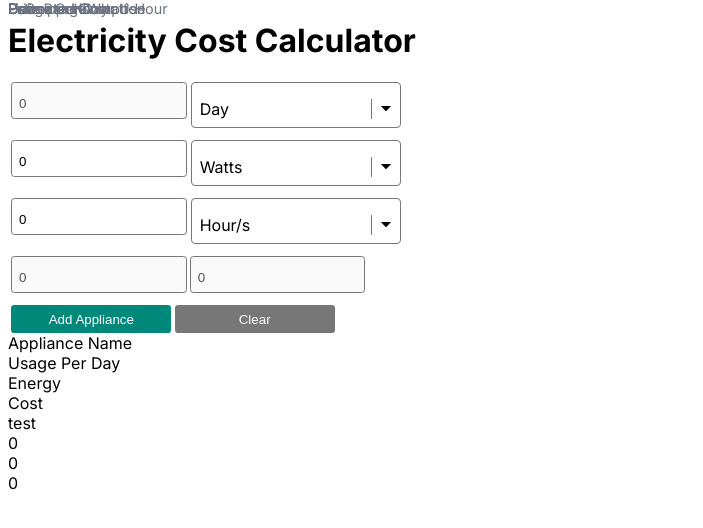
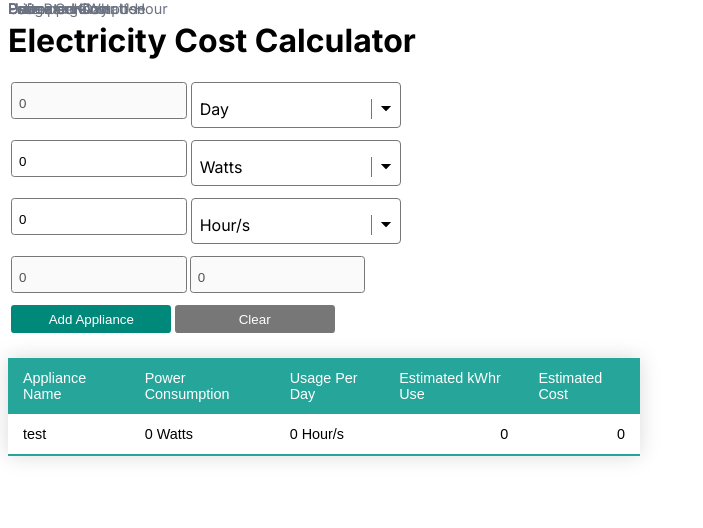
Before and after one commit to websterbontilao/electricity-cost-calculator, a Next.js app: page / in a window 1280 px wide. Both pictures are taken after a click on the button "Add Appliance". Shown: the top 528 px of the page, without its empty margins (0-703 px from the left). Built offline with nearby package versions, Linux system fonts and the light colour scheme.

Commit message:
Updated table component props and styles

```diff
--- a/src/app/components/Table.tsx
+++ b/src/app/components/Table.tsx
@@ -1,9 +1,12 @@
-import React, { useState } from 'react'
+import React from 'react';
+import styles from './styles/tables.module.css';
 
 type Row = {
     appliance: string,
+    powerConsumption: number,
+    powerConsumptionUnit: string,
     usage: number,
-    // usageUnit: string,
+    usageUnit: string,
     energy: number,
     cost: number
 }
@@ -15,28 +18,35 @@ type TableProps = {
 function Table({ rows }: TableProps) {
 
     return (
-        <div className='table w-1/2 mt-5 rounded border-solid border-black border-1'>
-            <div className='table-header-group'>
-                <div className='table-row'>
-                    <div className='table-cell'>Appliance Name</div>
-                    <div className='table-cell'>Usage Per Day</div>
-                    <div className='table-cell'>Energy</div>
-                    <div className='table-cell'>Cost</div>
+        <div className={styles.table}>
+            <div className={styles['table-header']}>
+                <div className={styles['table-row']}>
+                    <div className={styles['table-cell']}>Appliance Name</div>
+                    <div className={styles['table-cell']}>Power Consumption</div>
+                    <div className={styles['table-cell']}>Usage Per Day</div>
+                    <div className={styles['table-cell']}>Estimated kWhr Use</div>
+                    <div className={styles['table-cell']}>Estimated Cost</div>
                 </div>
             </div>
-            <div className='table-row-group'>
+            <div className={styles['table-row-group']}>
             {
-                rows.map((row, index) => (
-                    <div className='table-row' key={index}>
-                        <div className='table-cell'>{row.appliance}</div>
-                        <div className='table-cell'>{row.usage}</div>
-                        <div className='table-cell'>{row.energy}</div>
-                        <div className='table-cell'>{row.cost}</div>
+                rows.length > 0 ? rows.map((row, index) => (
+                    <div className={styles['table-row']} key={index}>
+                        <div className={styles['table-cell']}>{row.appliance}</div>
+                        <div className={styles['table-cell']}>{row.powerConsumption} {row.powerConsumptionUnit}</div>
+                        <div className={styles['table-cell']}>{row.usage} {row.usageUnit}</div>
+                        <div className={`${styles['table-cell']} ${styles['number']}`}>{row.energy}</div>
+                        <div className={`${styles['table-cell']} ${styles['number']}`}>{row.cost}</div>
                     </div>
                 ))
+                : (
+                    <div className={`${styles['table-row']} ${styles['table-empty']}`}>
+                        <div className={styles['table-cell']} >No data available</div>
+                    </div>
+                )
             }
             </div>
-            <div className='table-footer-group'>
+            <div className={styles['table-footer-group']}>
 
             </div>
         </div>
```
